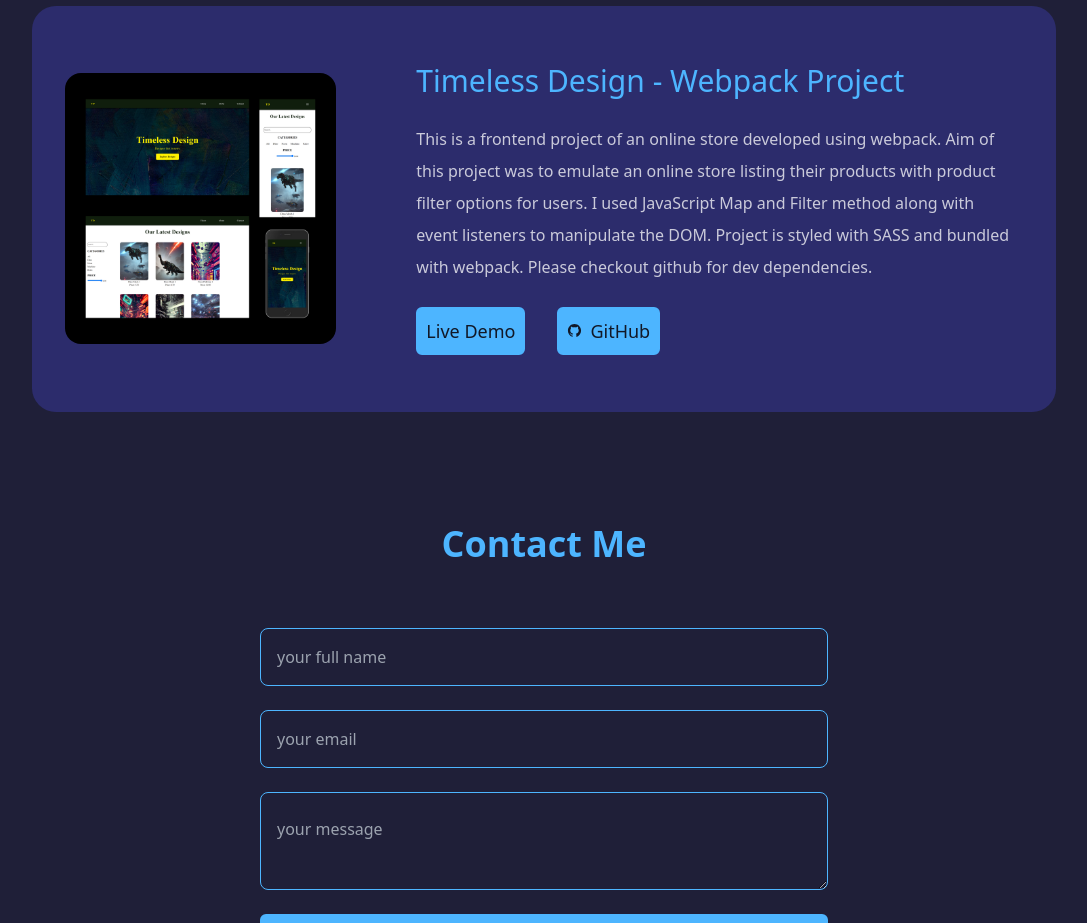
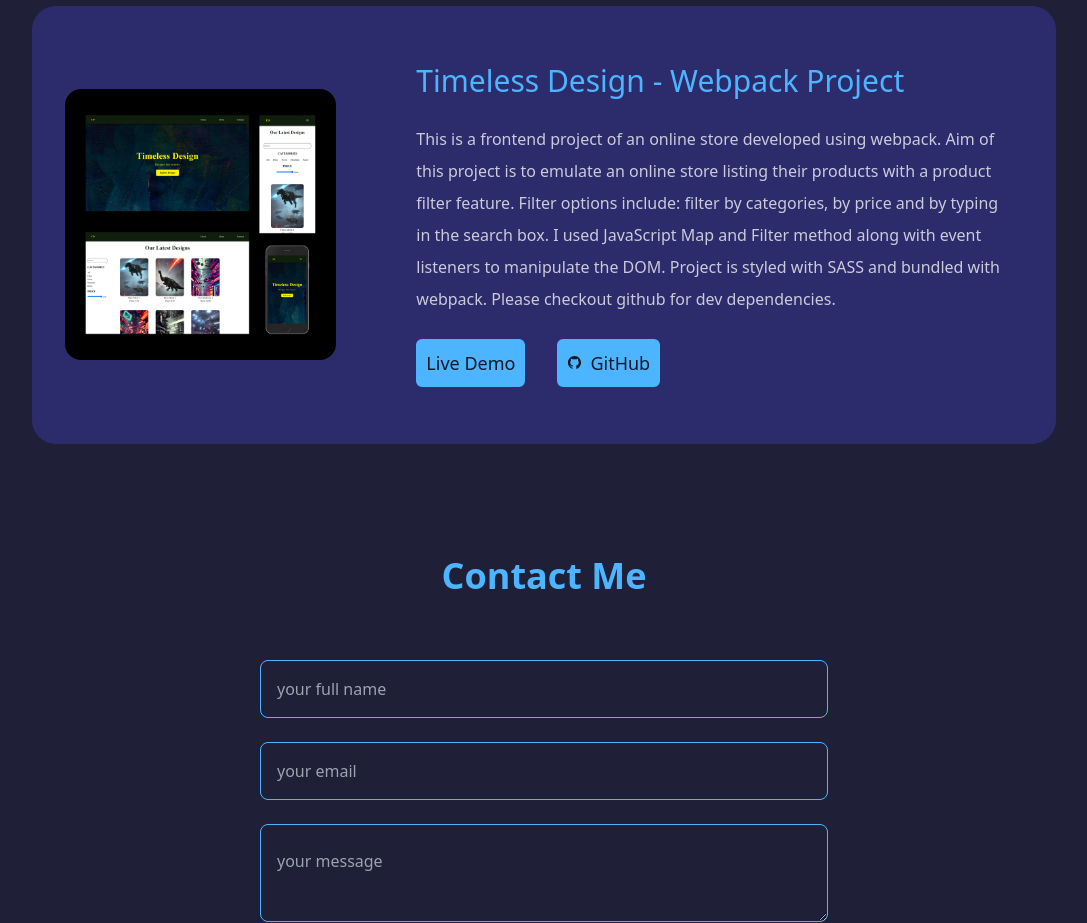
Before and after one commit to ibtesam5d/next-ibtesam-portfolio, a Next.js app: page / in a window 1280 px wide. Shown: the part 2660-3583 px from the top of the page, without its empty margins (96-1183 px from the left). Built offline with nearby package versions, Linux system fonts and the light colour scheme.

Commit message:
project details typo fix

```diff
--- a/components/projectData.js
+++ b/components/projectData.js
@@ -13,6 +13,6 @@ export const data = [
     img: "/images/td.png",
     gitUrl: "https://github.com/ibtesam5d/webpack-td",
     liveUrl: "https://mdibtesamhossain.com/td-webpack/",
-    desc: "This is a frontend project of an online store developed using webpack. Aim of this project was to emulate an online store listing their products with product filter options for users. I used JavaScript Map and Filter method along with event listeners to manipulate the DOM. Project is styled with SASS and bundled with webpack. Please checkout github for dev dependencies.",
+    desc: "This is a frontend project of an online store developed using webpack. Aim of this project is to emulate an online store listing their products with a product filter feature. Filter options include: filter by categories, by price and by typing in the search box. I used JavaScript Map and Filter method along with event listeners to manipulate the DOM. Project is styled with SASS and bundled with webpack. Please checkout github for dev dependencies.",
   },
 ];
```
